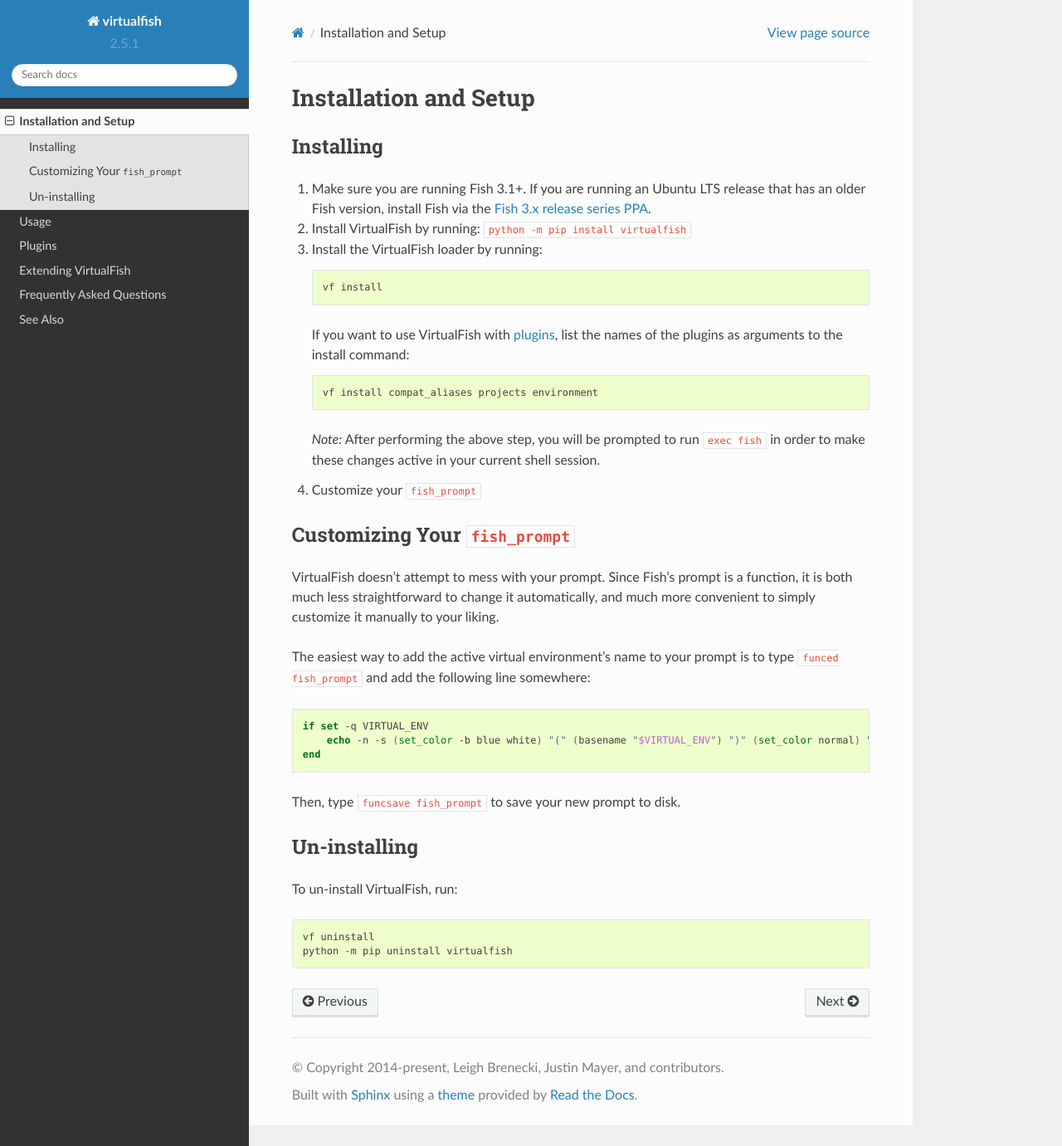
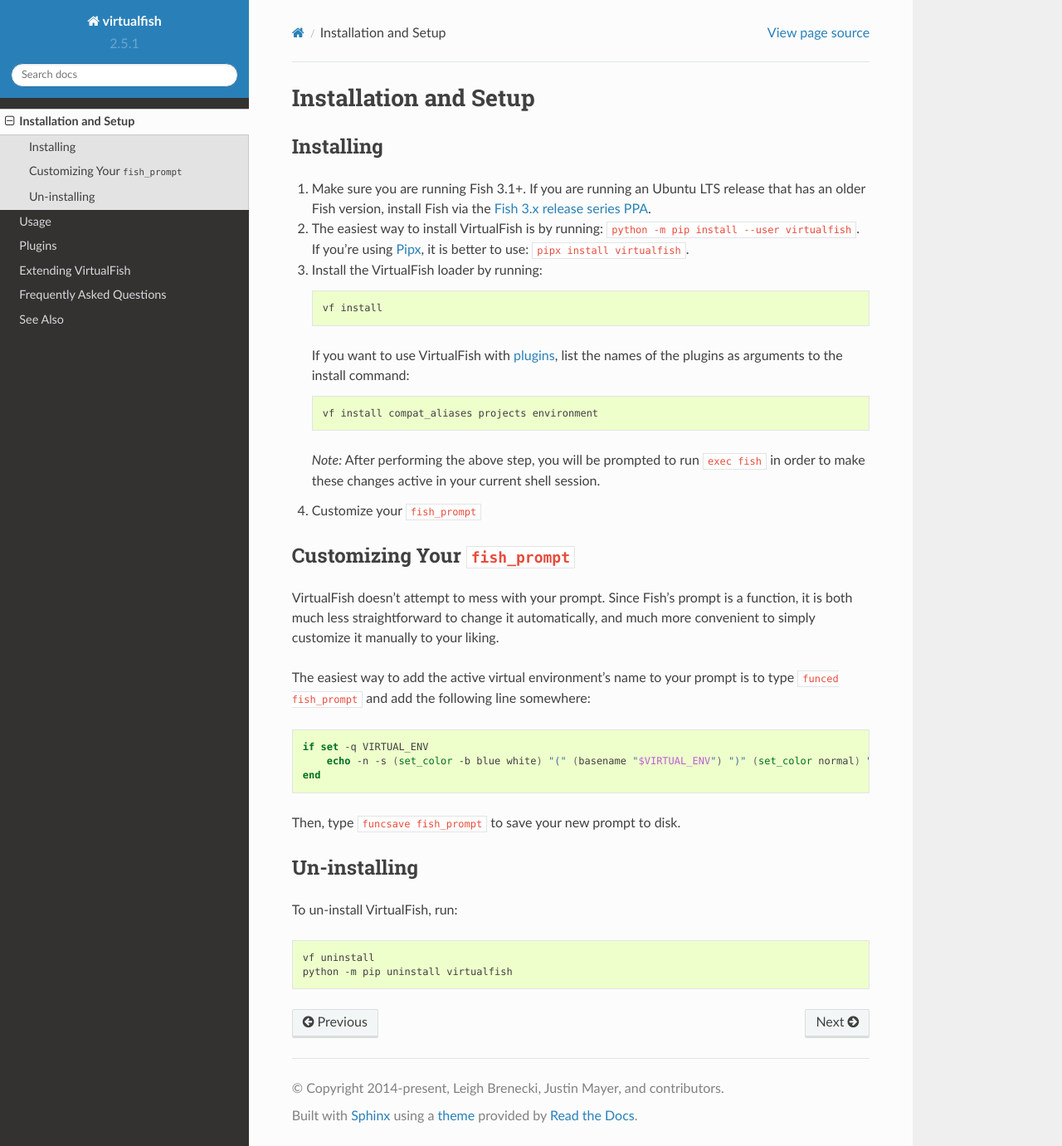
Before and after one commit to justinmayer/virtualfish, a Sphinx documentation site: the page built from docs/install.rst, in a window 1280 px wide and 1381 px high. Shown: the whole window at 83% size. Built offline with Sphinx 7.4.7 and the Read the Docs theme 2.0.0, drawn with Linux system fonts in a browser that asks for light colours.

Commit message:
Update install instructions in docs
First, recommend --user install for pip. Second, recommend pipx.

```diff
--- a/docs/install.rst
+++ b/docs/install.rst
@@ -7,7 +7,8 @@
 1. Make sure you are running Fish 3.1+. If you are running an Ubuntu LTS
    release that has an older Fish version, install Fish via the
    `Fish 3.x release series PPA`_.
-2. Install VirtualFish by running: ``python -m pip install virtualfish``
+2. The easiest way to install VirtualFish is by running: ``python -m pip install --user virtualfish``.
+   If you're using `Pipx`_, it is better to use: ``pipx install virtualfish``.
 3. Install the VirtualFish loader by running:
 
    ::
@@ -58,3 +59,4 @@
 
 
 .. _Fish 3.x release series PPA: https://launchpad.net/~fish-shell/+archive/ubuntu/release-3
+.. _Pipx: https://pipxproject.github.io/pipx/
```
